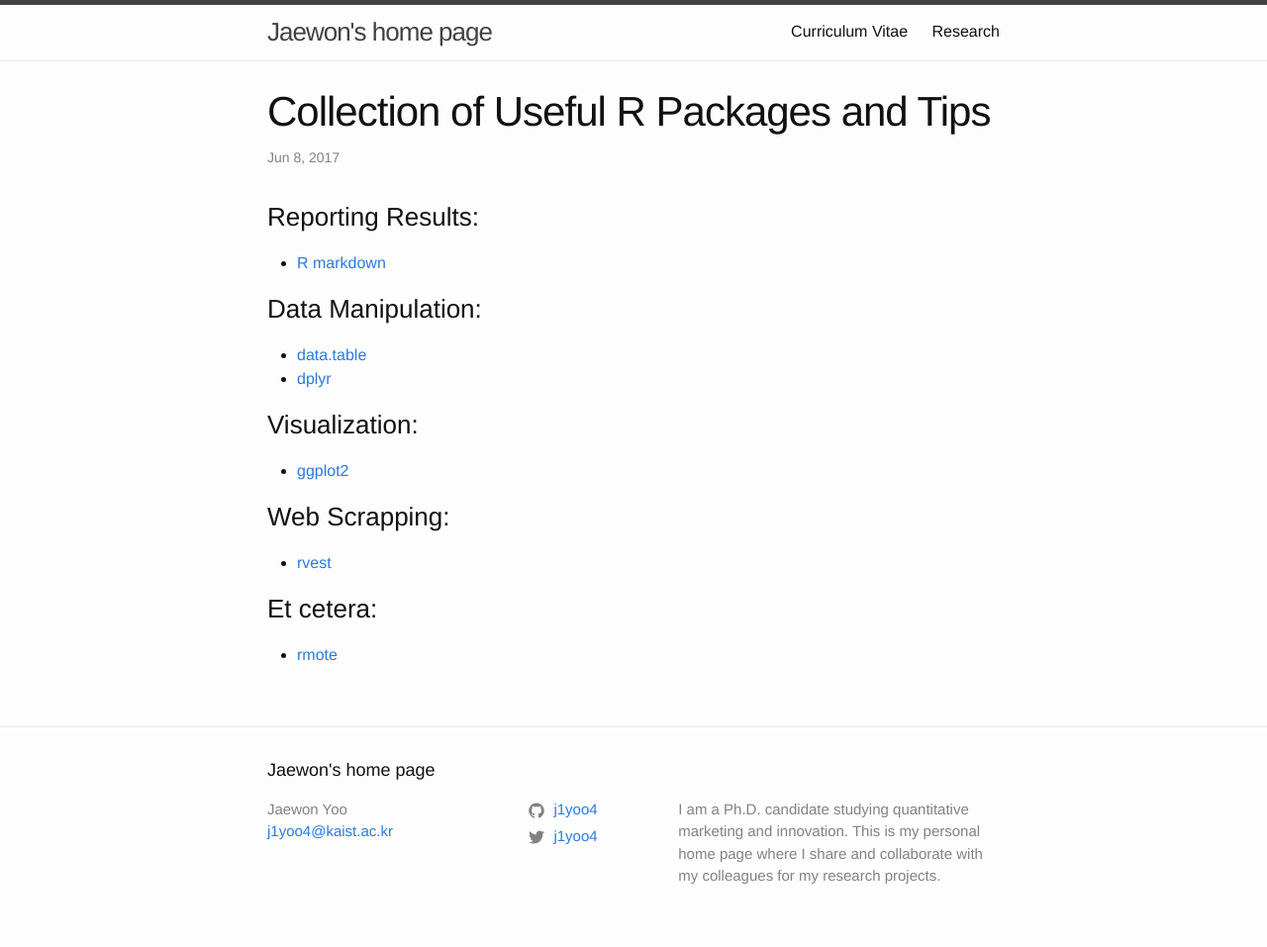
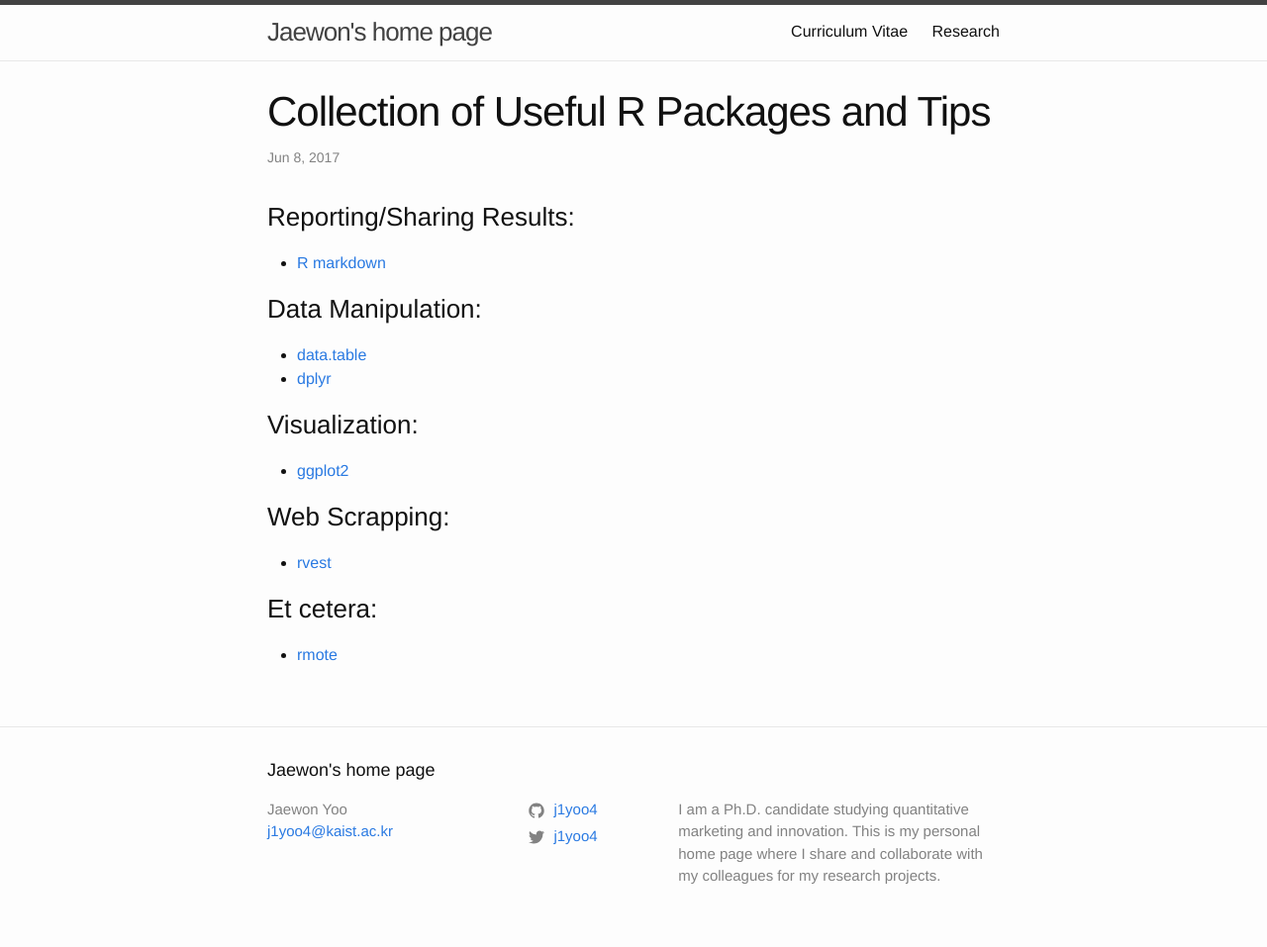
Before and after one commit to j1yoo/j1yoo.github.io, a Jekyll site: the page built from _posts/2017-06-08-useful_r_packages.md, in a window 1280 px wide. Shown: the whole page at 99% size. Built offline with Jekyll 4.4.1, drawn with Linux system fonts in a browser that asks for light colours.

Commit message:
Create 2017-06-08-useful_r_packages.md

```diff
--- a/_posts/2017-06-08-useful_r_packages.md
+++ b/_posts/2017-06-08-useful_r_packages.md
@@ -4,7 +4,7 @@ title: "Collection of Useful R Packages and Tips"
 categories: misc
 ---
 
-### Reporting Results:
+### Reporting/Sharing Results:
 * <a href="https://www.rstudio.com/wp-content/uploads/2016/03/rmarkdown-cheatsheet-2.0.pdf"> R markdown </a>
 
 ### Data Manipulation:
```
